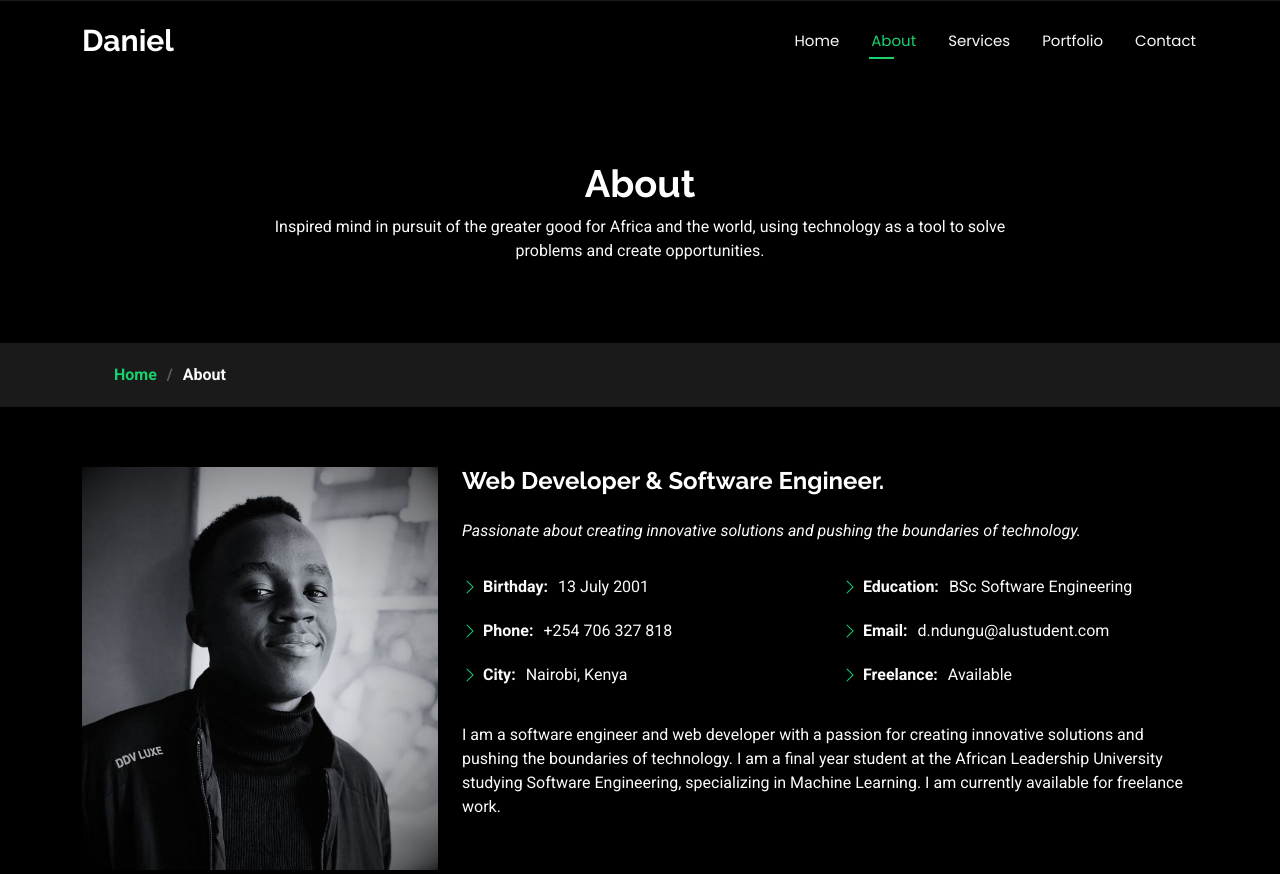
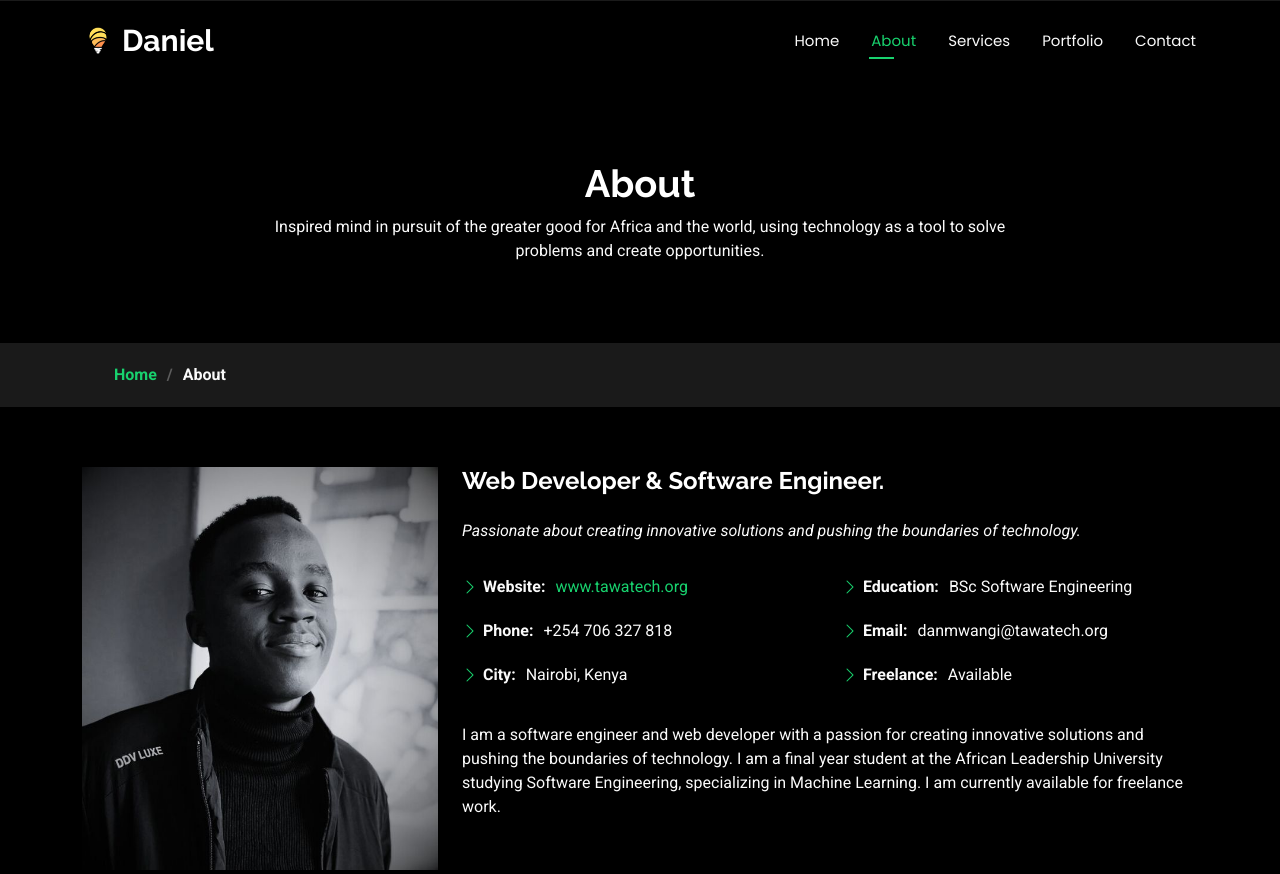
Before and after one commit to Mwangi-dan/service_portfolio, a Flask app: page /about in a window 1280 px wide. Shown: the top 874 px of the page. Run offline with Flask 3, Linux system fonts and the light colour scheme; some libraries are stand-ins or nearby versions.

Commit message:
Few adjustments

```diff
--- a/app/templates/about.html
+++ b/app/templates/about.html
@@ -43,8 +43,7 @@
               <div class="row">
                 <div class="col-lg-6">
                   <ul>
-                    <li><i class="bi bi-chevron-right"></i> <strong>Birthday:</strong> <span>13 July 2001</span></li>
-                    <!-- <li><i class="bi bi-chevron-right"></i> <strong>Website:</strong> <span>www.example.com</span></li> -->
+                    <li><i class="bi bi-chevron-right"></i> <strong>Website:</strong> <span><a href="https://www.tawatech.org">www.tawatech.org</a></span></li>
                     <li><i class="bi bi-chevron-right"></i> <strong>Phone:</strong> <span>+254 706 327 818</span></li>
                     <li><i class="bi bi-chevron-right"></i> <strong>City:</strong> <span>Nairobi, Kenya</span></li>
                   </ul>
@@ -52,7 +51,7 @@
                 <div class="col-lg-6">
                   <ul>
                     <li><i class="bi bi-chevron-right"></i> <strong>Education:</strong> <span>BSc Software Engineering</span></li>
-                    <li><i class="bi bi-chevron-right"></i> <strong>Email:</strong> <span>d.ndungu@alustudent.com</span></li>
+                    <li><i class="bi bi-chevron-right"></i> <strong>Email:</strong> <span>danmwangi@tawatech.org</span></li>
                     <li><i class="bi bi-chevron-right"></i> <strong>Freelance:</strong> <span>Available</span></li>
                   </ul>
                 </div>
--- a/app/templates/base.html
+++ b/app/templates/base.html
@@ -9,8 +9,12 @@
   <meta name="keywords" content="">
 
   <!-- Favicons -->
-  <!-- <link href="assets/img/favicon.png" rel="icon">
-  <link href="assets/img/apple-touch-icon.png" rel="apple-touch-icon"> -->
+  <link href="{{ url_for('static', filename='img/favicon/favicon-96x96') }}" rel="icon">
+  <link rel="icon" type="image/png" href="{{ url_for('static', filename='img/favicon/favicon-96x96') }}" sizes="96x96" />
+  <link rel="icon" type="image/svg+xml" href="{{ url_for('static', filename='img/favicon/favicon.svg') }}" />
+  <link rel="shortcut icon" href="{{ url_for('static', filename='img/favicon/favicon.ico') }}" />
+  <link rel="apple-touch-icon" sizes="180x180" href="{{ url_for('static', filename='img/favicon/apple-touch-icon.png') }}" />
+  <link rel="manifest" href="{{ url_for('static', filename='img/favicon/site.webmanifest') }}" />
 
   <!-- Fonts -->
   <link href="https://fonts.googleapis.com" rel="preconnect">
@@ -34,7 +38,7 @@
 
       <a href="{{ url_for('portfolio.index') }}" class="logo d-flex align-items-center">
         <!-- Uncomment the line below if you also wish to use an image logo -->
-        <!-- <img src="assets/img/logo.png" alt=""> -->
+        <img src="{{ url_for('static', filename='img/tawa_logo.png') }}" alt="">
         <h1 class="sitename">Daniel</h1>
       </a>
 
--- a/app/templates/contact.html
+++ b/app/templates/contact.html
@@ -59,7 +59,8 @@
           <div class="info-item d-flex align-items-center" data-aos="fade-up" data-aos-delay="400">
             <i class="icon bi bi-envelope flex-shrink-0"></i>
             <div>
-              <h3>Email Us</h3>
+              <h3>Email</h3>
+              <p>danmwangi@tawatech.org</p>
               <p>13.danielmwangi@gmail.com</p>
             </div>
           </div>
```
Also changed, not shown: app/static/img/favicon/apple-touch-icon.png (added), app/static/img/favicon/favicon-96x96.png (added), app/static/img/favicon/favicon.ico (added), app/static/img/favicon/favicon.svg (added), app/static/img/favicon/site.webmanifest (added), app/static/img/favicon/web-app-manifest-192x192.png (added), app/static/img/favicon/web-app-manifest-512x512.png (added), app/static/img/tawa_big_logo.png (added), app/static/img/tawa_logo.png (added).
